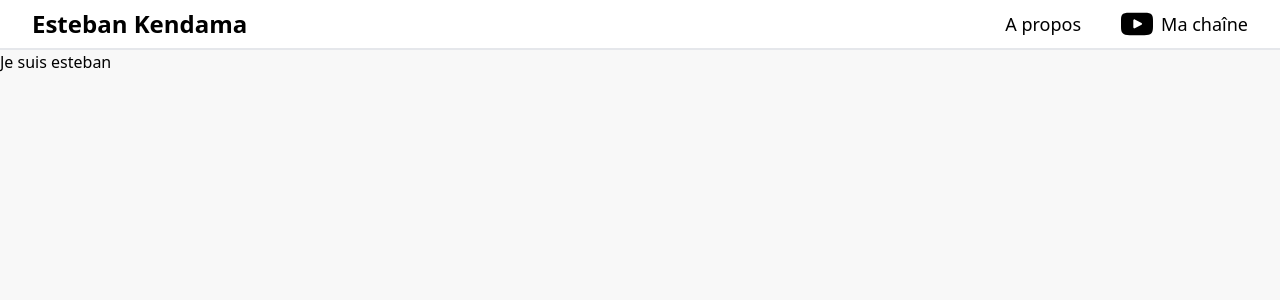
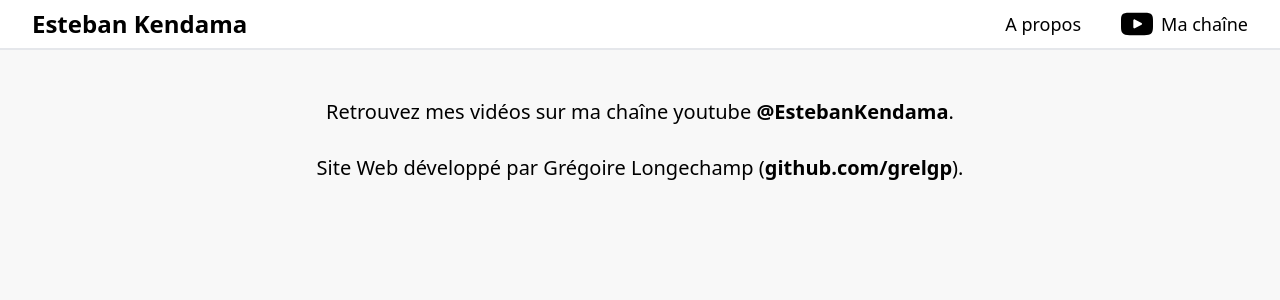
Before and after one commit to grelgp/esteban_kendama_blog, a Next.js app: page /about in a window 1280 px wide. Shown: the top 300 px of the page. Built offline with nearby package versions, Linux system fonts and the light colour scheme.

Commit message:
Added small bounce animation and about text

```diff
--- a/app/about/page.tsx
+++ b/app/about/page.tsx
@@ -1,7 +1,14 @@
 export default function Home() {
   return (
     <main>
-      Je suis esteban
+      <p className="text-center text-xl mt-12">
+        Retrouvez mes vidéos sur ma chaîne youtube
+        <a href="https://www.youtube.com/@EstebanKendama" className="font-semibold"> @EstebanKendama</a>
+        .
+        <br />
+        <br />
+        Site Web développé par Grégoire Longechamp (<a href="https://github.com/grelgp" className="font-semibold">github.com/grelgp</a>).
+      </p>
     </main>
   )
 }
--- a/app/card.tsx
+++ b/app/card.tsx
@@ -19,14 +19,14 @@ export default function Card({ title, videoSrc }: { title: String, videoSrc: str
     }
 
     return (
-        <div className=' w-[90vw] sm:w-72 mt-2 flex flex-col items-stretch mx-auto rounded-2xl bg-white border-[1px] shadow-md pb-0 overflow-hidden'
+        <div className='w-[90vw] sm:w-72 mt-2 flex flex-col items-stretch mx-auto rounded-2xl bg-white border-[1px] border-gray-100 shadow-md hover:shadow-xl hover:animate-small-bounce pb-0 overflow-hidden'
             onMouseEnter={event => { var element = (event.target as HTMLDivElement).getElementsByTagName("video")[0] as HTMLVideoElement; if (element) { pauseAllVideos(); element.play() } }}
             onMouseLeave={event => { var element = (event.target as HTMLDivElement).getElementsByTagName("video")[0] as HTMLVideoElement; if (element) element.pause() }}
         >
             <p className='w-full text-center text-xl border-b-[1px] py-2  border-gray-100'>{title}</p>
-                <HoverVideoPlayer
-                    videoSrc={videoSrc}
-                />
+            <HoverVideoPlayer
+                videoSrc={videoSrc}
+            />
         </div>
     )
 }
--- a/tailwind.config.ts
+++ b/tailwind.config.ts
@@ -15,6 +15,15 @@ const config: Config = {
       },
       gridTemplateColumns: {
         'auto-fit': 'repeat(auto-fit, 19rem)'
+      },
+      animation: {
+        'small-bounce': 'smallBounce 0.2s ease-out'
+      },
+      keyframes: {
+        smallBounce: {
+          '100%': { transform: 'none' },
+          '50%': { transform: 'translateY(-1%)' },
+        }
       }
     },
   },
```
